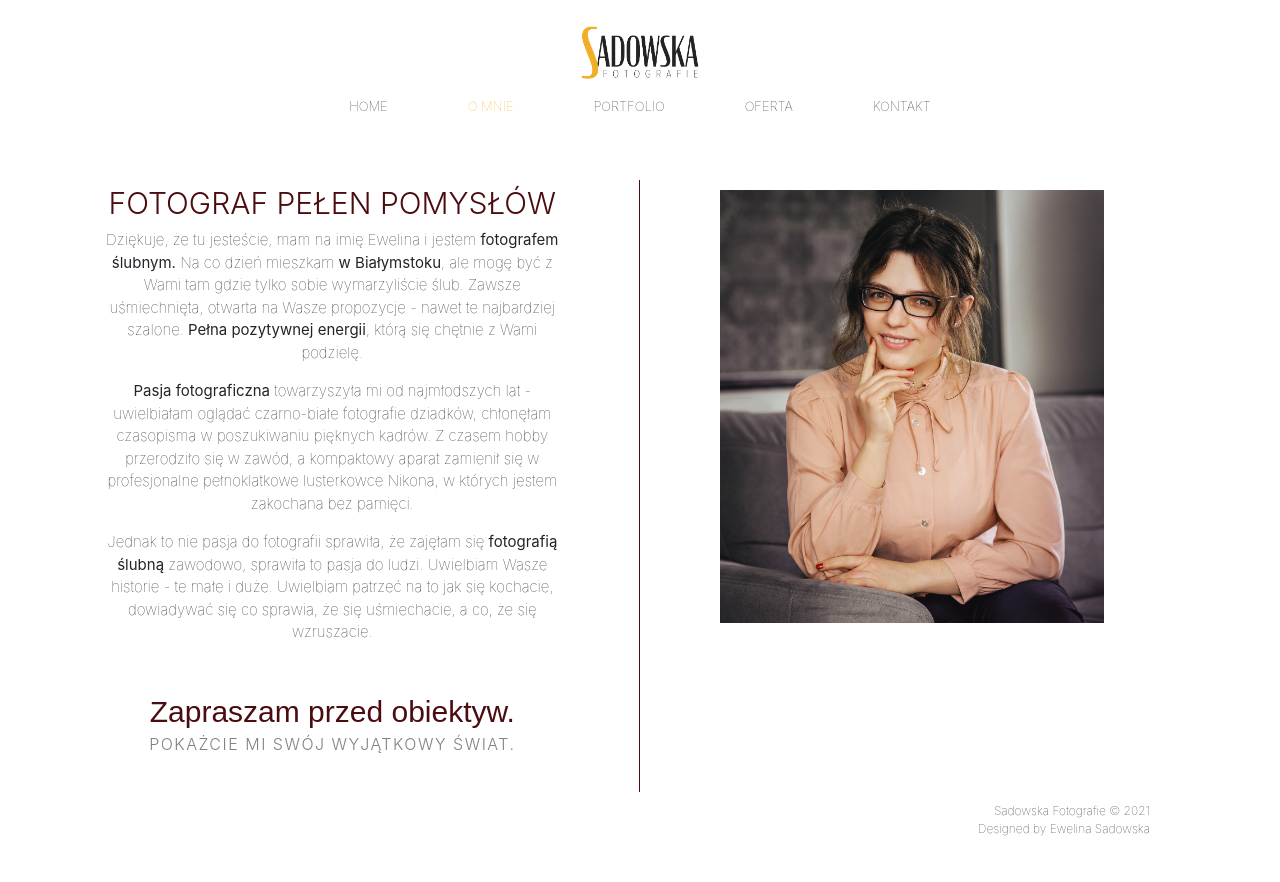
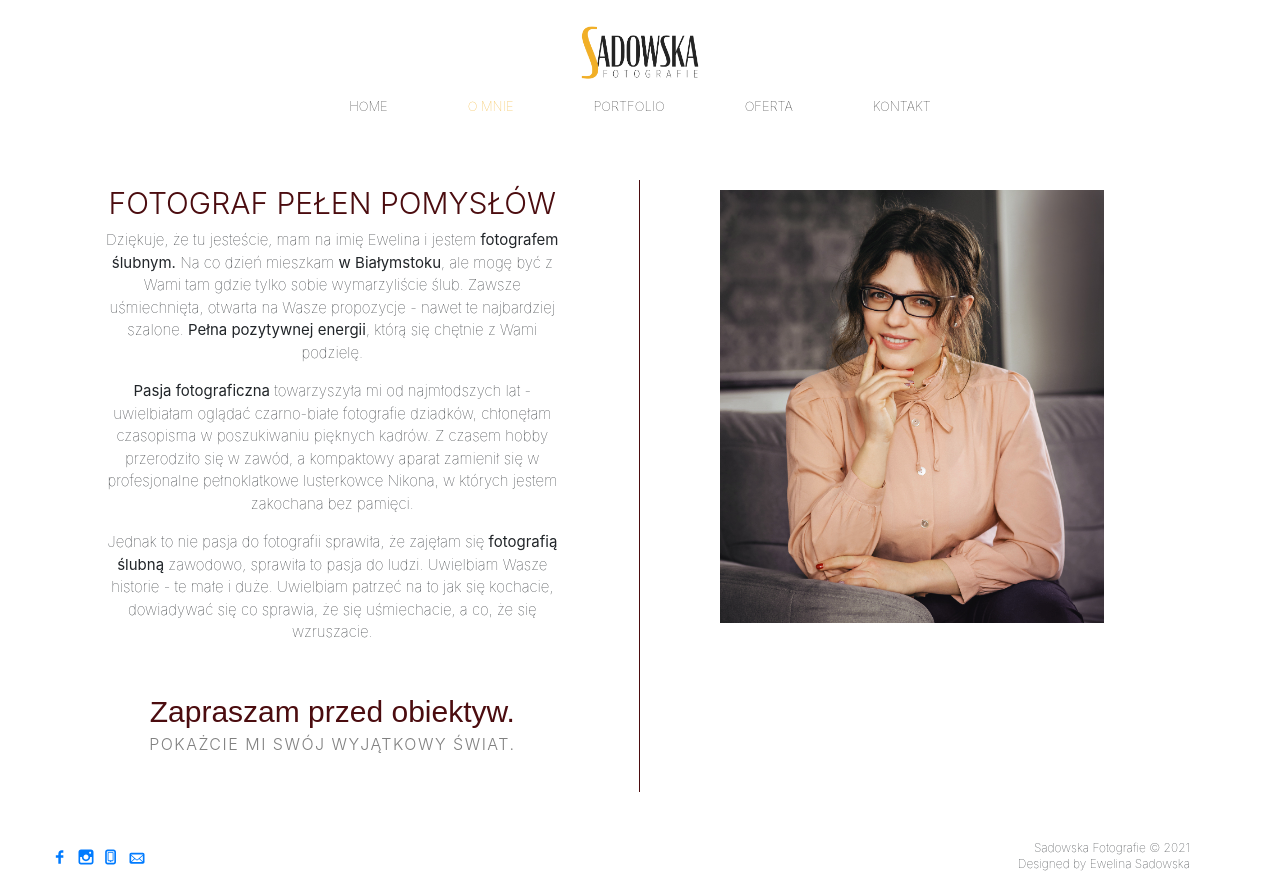
Before and after one commit to esdvska/sadowska, a React (Create React App) app: page /omnie in a window 1280 px wide. Before the commit the page ends 848 px from the top, so only its background shows below. Built offline with nearby package versions, Linux system fonts and the light colour scheme; a web font is replaced by a local one.

Commit message:
Link to FB, IG - Footer style add

```diff
--- a/src/layouts/Footer.js
+++ b/src/layouts/Footer.js
@@ -1,11 +1,38 @@
 import React from "react";
+import { NavLink, Link } from "react-router-dom";
+
+import { TiSocialFacebook } from "react-icons/ti";
+import { TiDevicePhone } from "react-icons/ti";
+import { TiMail } from "react-icons/ti";
+import { TiSocialInstagram } from "react-icons/ti";
+
 import "../styles/Footer.css";
 
 const Footer = () => {
   return (
-    <div className="footer">
-      <p>Sadowska Fotografie © 2021</p>
-      <p>Designed by Ewelina Sadowska</p>
+    <div className="wrapper_footer">
+      <div className="icons_footer">
+        <a href="https://www.facebook.com/sadowskafotografie" target="_blank">
+          {" "}
+          <TiSocialFacebook />
+        </a>
+        <a href="https://www.instagram.com/sadowskafotografie/" target="_blank">
+          {" "}
+          <TiSocialInstagram />
+        </a>
+        <NavLink to="./kontakt">
+          {" "}
+          <TiDevicePhone />
+        </NavLink>
+        <NavLink to="./kontakt">
+          {" "}
+          <TiMail />
+        </NavLink>
+      </div>
+      <div className="footer">
+        <p>Sadowska Fotografie © 2021</p>
+        <p>Designed by Ewelina Sadowska</p>
+      </div>
     </div>
   );
 };
--- a/src/pages/Offer.js
+++ b/src/pages/Offer.js
@@ -8,7 +8,7 @@ import img3 from "../images/offer/plener_slubny_bialystok_03.jpg";
 
 const Offer = () => {
   return (
-    <div>
+    <div className="offer_wrapper">
       <div className="offer">
         <p>
           Dzień ślubu to bardzo ważne wydarzenie w Waszym życiu. Każdy z Was ma
--- a/src/styles/About.css
+++ b/src/styles/About.css
@@ -3,6 +3,7 @@
   vertical-align: center;
   margin: 80px auto;
   padding-bottom: 250px;
+  margin-bottom: 400px;
 }
 @media (max-width: 1280px) {
   .about {
--- a/src/styles/App.css
+++ b/src/styles/App.css
@@ -1,3 +1,8 @@
+/* KOLORY UŻYTE W PROJEKCIE
+-jasne szarości:
+-bordo: rgb(75, 12, 15);
+*/
+
 * {
   margin: 0;
   padding: 0;
--- a/src/styles/Contact.css
+++ b/src/styles/Contact.css
@@ -2,7 +2,7 @@
   float: left;
   padding: 30px 250px 30px 120px;
   border-left: 1px solid rgb(75, 12, 15);
-  margin: 6vw auto;
+  margin: 4vw auto;
   width: 50%;
   height: 40%;
 }
@@ -54,7 +54,7 @@
 }
 .contact aside img {
   width: 50%;
-  margin: 7vw auto 110px 200px;
+  margin: 4vw auto 110px 200px;
 }
 @media (max-width: 1700px) {
   .contact aside img {
--- a/src/styles/Footer.css
+++ b/src/styles/Footer.css
@@ -1,18 +1,49 @@
+.wrapper_footer {
+  width: 100vw;
+}
+.icons_footer {
+  vertical-align: middle;
+  margin-top: 10px;
+  padding-left: 180px;
+  color: rgb(75, 12, 15);
+  width: 50%;
+  float: left;
+  text-align: left;
+  font-size: 20px;
+}
+@media (max-width: 1300px) {
+  .icons_footer {
+    padding-left: 50px;
+    width: 30%;
+  }
+}
+@media (max-width: 414px) {
+  .icons_footer {
+    padding-left: 10px;
+  }
+}
 .footer {
-  /* position: fixed;
-  /* width: 100vw; */
-  background-color: #fff;
-  bottom: 0px;
-  /* right: 0px; */
+  width: 50%;
+  float: left;
   font-size: 12px;
   line-height: 18px;
   text-align: right;
-  padding: 10px 130px;
+  padding: 10px 250px;
 }
+@media (max-width: 1300px) {
+  .footer {
+    width: 70%;
+    line-height: 16px;
+    padding-right: 90px;
+    padding-left: 0;
+  }
+}
+
 @media (max-width: 414px) {
   .footer {
     font-size: 10px;
-    padding: 10px 60px;
+    padding: 10px 30px;
+    padding-right: 80px;
   }
 }
 .footer p {
--- a/src/styles/Offer.css
+++ b/src/styles/Offer.css
@@ -1,3 +1,6 @@
+/* .offer_wrapper {
+  margin-bottom: 450px;
+} */
 .offer {
   margin: 15px 250px;
 }
@@ -50,6 +53,12 @@
     max-width: 800px;
   }
 }
+@media (max-width: 800px) {
+  .photos_offer {
+    margin-top: 20px;
+  }
+}
+
 .contain_overlay {
   width: 33.3%;
   float: left;
```
Also changed, not shown: 1 other file (tests, documents, lock files or other folders).
